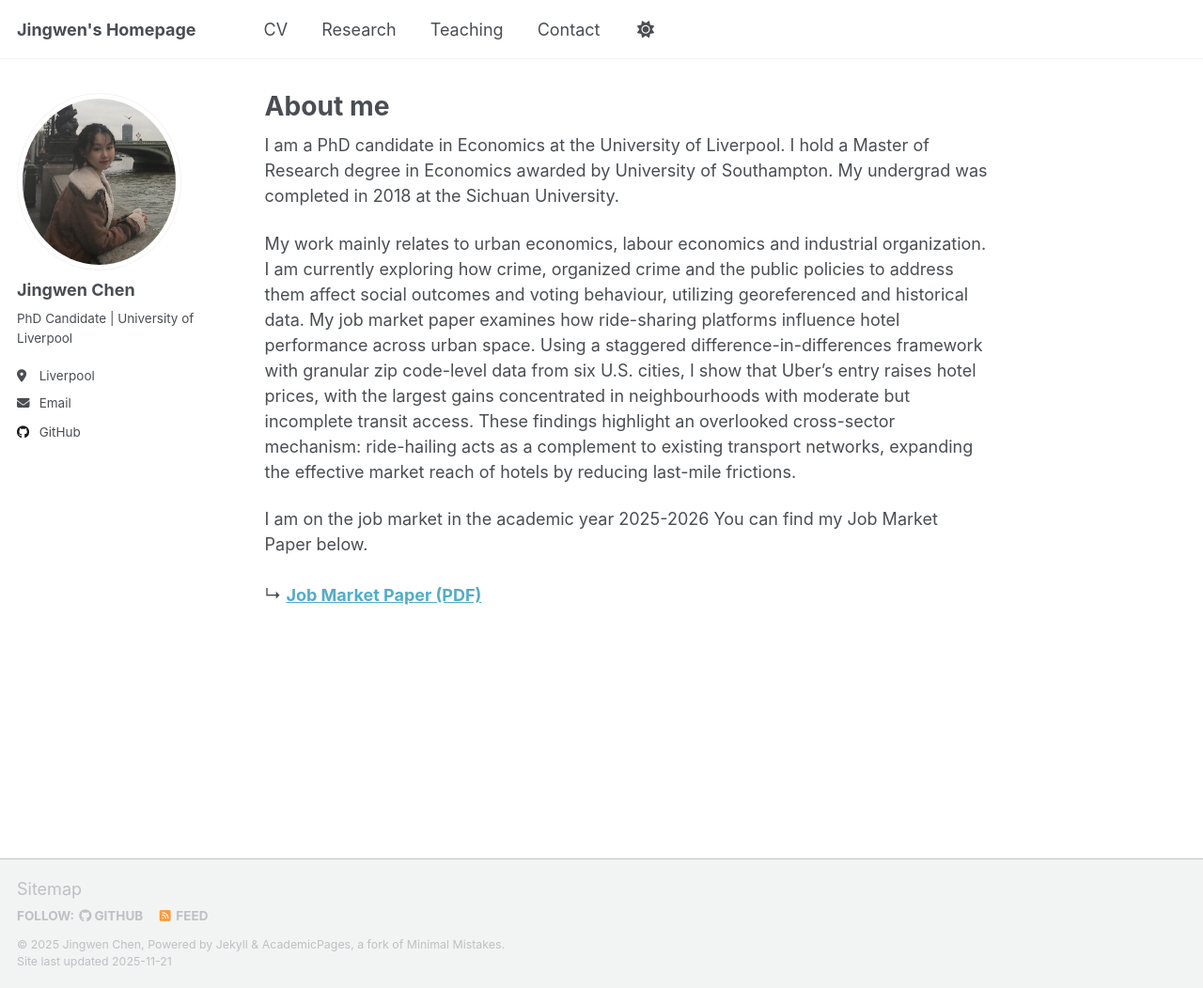
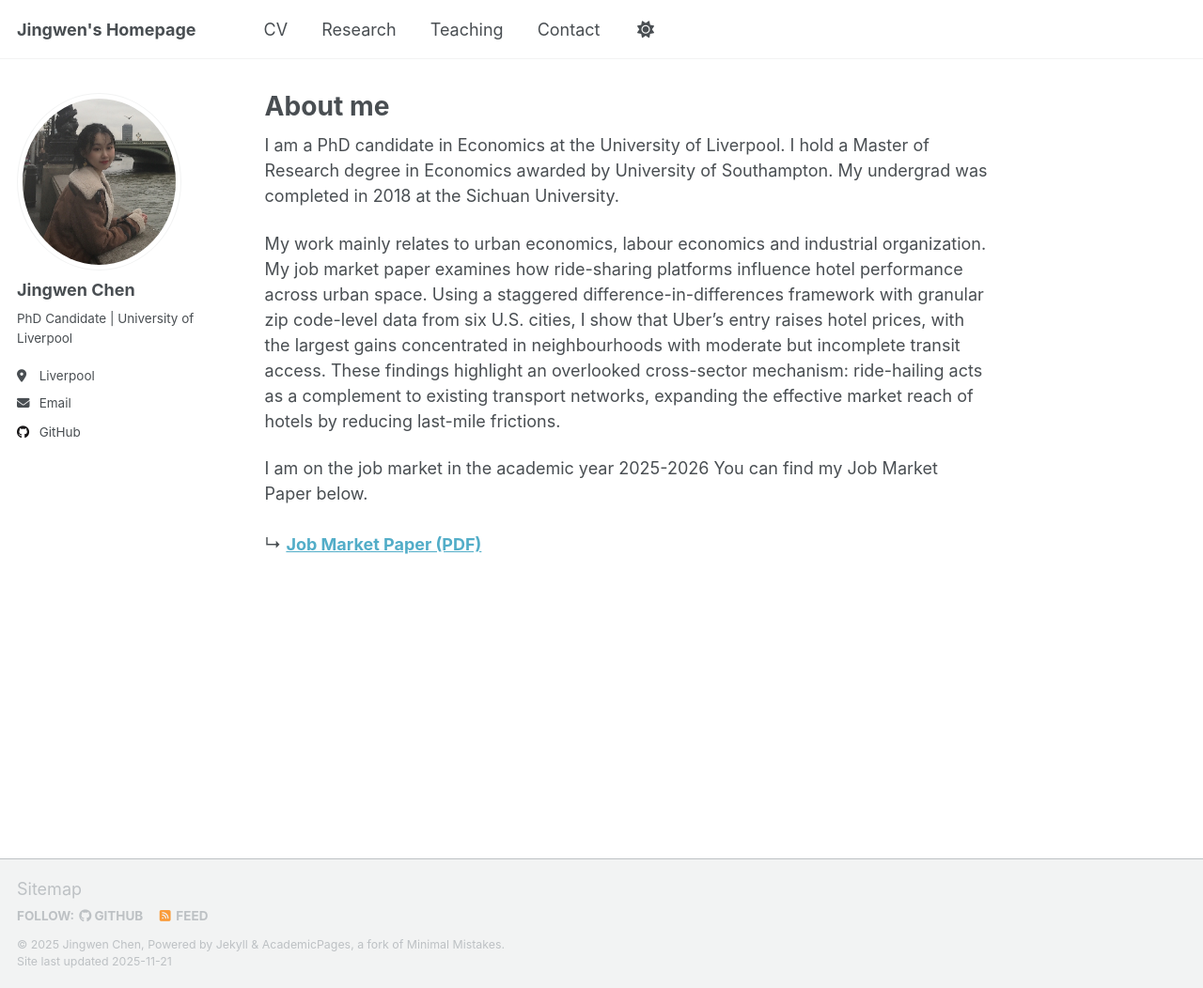
Before and after one commit to jingwenchen0903/jingwenchen0903.github.io, a Jekyll site: the page built from _pages/about.md, in a window 1280 px wide and 1052 px high. Shown: the whole window at 94% size. Built offline with Jekyll 4.4.1, drawn with Linux system fonts in a browser that asks for light colours; a script that is not in the unit is left out.

Commit message:
Update about.md

```diff
--- a/_pages/about.md
+++ b/_pages/about.md
@@ -9,7 +9,7 @@ redirect_from:
 
 I am a PhD candidate in Economics at the University of Liverpool. I hold a Master of Research degree in Economics awarded by University of Southampton. My undergrad was completed in 2018 at the Sichuan University.
 
-My work mainly relates to urban economics, labour economics and industrial organization. I am currently exploring how crime, organized crime and the public policies to address them affect social outcomes and voting behaviour, utilizing georeferenced and historical data. My job market paper examines how ride-sharing platforms influence hotel performance across urban space. Using a staggered difference-in-differences framework with granular zip code-level data from six U.S. cities, I show that Uber’s entry raises hotel prices, with the largest gains concentrated in neighbourhoods with moderate but incomplete transit access. These findings highlight an overlooked cross-sector mechanism: ride-hailing acts as a complement to existing transport networks, expanding the effective market reach of hotels by reducing last-mile frictions.
+My work mainly relates to urban economics, labour economics and industrial organization. My job market paper examines how ride-sharing platforms influence hotel performance across urban space. Using a staggered difference-in-differences framework with granular zip code-level data from six U.S. cities, I show that Uber’s entry raises hotel prices, with the largest gains concentrated in neighbourhoods with moderate but incomplete transit access. These findings highlight an overlooked cross-sector mechanism: ride-hailing acts as a complement to existing transport networks, expanding the effective market reach of hotels by reducing last-mile frictions.
 
 I am on the job market in the academic year 2025-2026
 You can find my Job Market Paper below.
```
